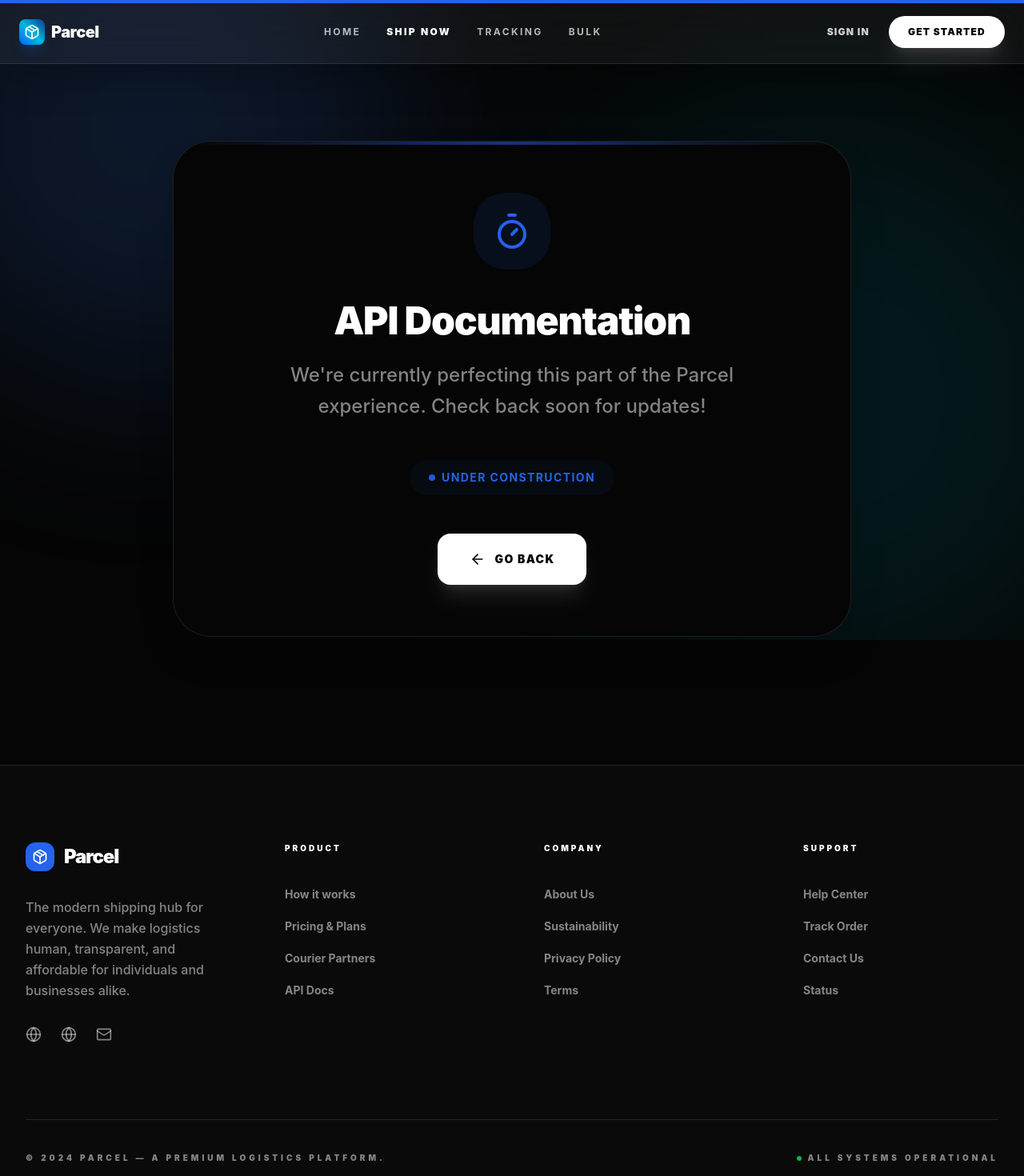
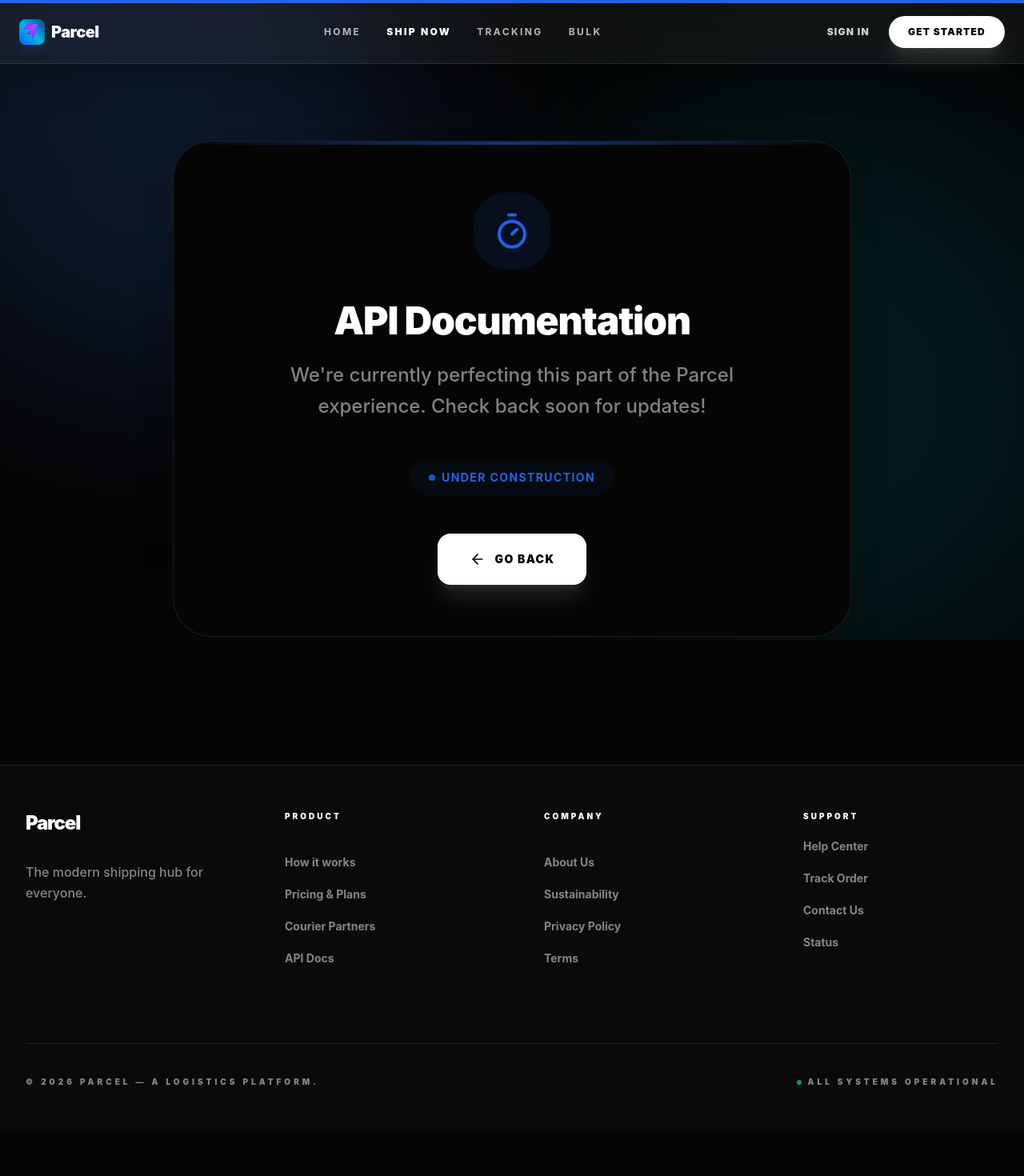
Before and after one commit to samshatan/P2P-Shipping-Platform, a React (Vite) app in the folder frontend/: page /api-docs in a window 1280 px wide. Shown: the top 1470 px of the page at 80% size. After the commit the page ends 1416 px from the top, so only its background shows below. Built offline with nearby package versions, Linux system fonts and the light colour scheme.

Commit message:
change in logo and footer

```diff
--- a/frontend/index.html
+++ b/frontend/index.html
@@ -4,7 +4,7 @@
     <meta charset="UTF-8" />
     <link rel="icon" type="image/svg+xml" href="/favicon.svg" />
     <meta name="viewport" content="width=device-width, initial-scale=1.0" />
-    <title>frontend</title>
+    <title>Parcel — P2P Shipping Platform</title>
   </head>
   <body>
     <div id="root"></div>
--- a/frontend/src/components/layout/Footer.tsx
+++ b/frontend/src/components/layout/Footer.tsx
@@ -3,24 +3,16 @@ import { Link } from 'react-router-dom'
 
 export function Footer() {
   return (
-    <footer className="border-t border-border-main bg-bg-soft py-24 mt-auto">
+    <footer className="border-t border-border-main bg-bg-soft py-14 mt-auto">
       <div className="max-w-7xl mx-auto px-6 lg:px-8">
         <div className="grid grid-cols-1 md:grid-cols-4 gap-20">
           <div className="col-span-1 md:col-span-1 space-y-8">
             <div className="flex items-center gap-3">
-              <div className="bg-brand-primary p-2 rounded-xl">
-                <Package className="w-5 h-5 text-white" />
-              </div>
               <span className="text-2xl font-black tracking-tighter">Parcel</span>
             </div>
             <p className="text-text-muted text-base leading-relaxed font-medium">
-              The modern shipping hub for everyone. We make logistics human, transparent, and affordable for individuals and businesses alike.
+              The modern shipping hub for everyone.
             </p>
-            <div className="flex items-center gap-6">
-              {[Globe, Globe, Mail].map((Icon, i) => (
-                <a key={i} href="#" className="text-text-muted hover:text-brand-primary transition-all hover:-translate-y-1"><Icon className="w-5 h-5" /></a>
-              ))}
-            </div>
           </div>
 
           <div>
@@ -44,7 +36,7 @@ export function Footer() {
           </div>
 
           <div>
-            <h4 className="font-black text-[10px] uppercase tracking-[0.3em] mb-10 text-text-main">Support</h4>
+            <h4 className="font-black text-[10px] uppercase tracking-[0.3em] mb-5 text-text-main">Support</h4>
             <ul className="space-y-5 text-sm font-bold text-text-muted">
               <li><Link to="/help" className="hover:text-brand-primary transition-colors">Help Center</Link></li>
               <li><Link to="/tracking" className="hover:text-brand-primary transition-colors">Track Order</Link></li>
@@ -55,7 +47,7 @@ export function Footer() {
         </div>
 
         <div className="border-t border-border-main mt-24 pt-10 flex flex-col sm:flex-row justify-between items-center gap-6 text-[10px] font-black text-text-muted uppercase tracking-[0.4em]">
-          <p>© 2024 Parcel — A Premium Logistics Platform.</p>
+          <p>© 2026 Parcel — A Logistics Platform.</p>
           <div className="flex gap-12">
             <span className="flex items-center gap-2"><div className="w-1.5 h-1.5 rounded-full bg-green-500 animate-pulse"></div> All Systems Operational</span>
           </div>
--- a/frontend/src/components/layout/Navbar.tsx
+++ b/frontend/src/components/layout/Navbar.tsx
@@ -21,8 +21,8 @@ export function Navbar() {
       <div className="max-w-7xl mx-auto px-6 h-full flex items-center justify-between">
         {/* Logo */}
         <Link to="/" className="flex items-center gap-2 cursor-pointer group">
-          <div className={`w-8 h-8 rounded-lg flex items-center justify-center bg-gradient-to-tr ${themeGradient} shadow-lg shadow-brand-primary/20 group-hover:scale-110 transition-all duration-500`}>
-              <Package className="w-5 h-5 text-white" />
+          <div className={`w-8 h-8 rounded-lg flex items-center justify-center bg-gradient-to-tr ${themeGradient} shadow-lg shadow-brand-primary/20 group-hover:scale-110 transition-all duration-500 overflow-hidden`}>
+              <img src="/favicon.svg" alt="Parcel Logo" className="w-5 h-5 object-contain" />
           </div>
           <span className="text-xl font-black tracking-tight text-white">Parcel</span>
         </Link>
```
